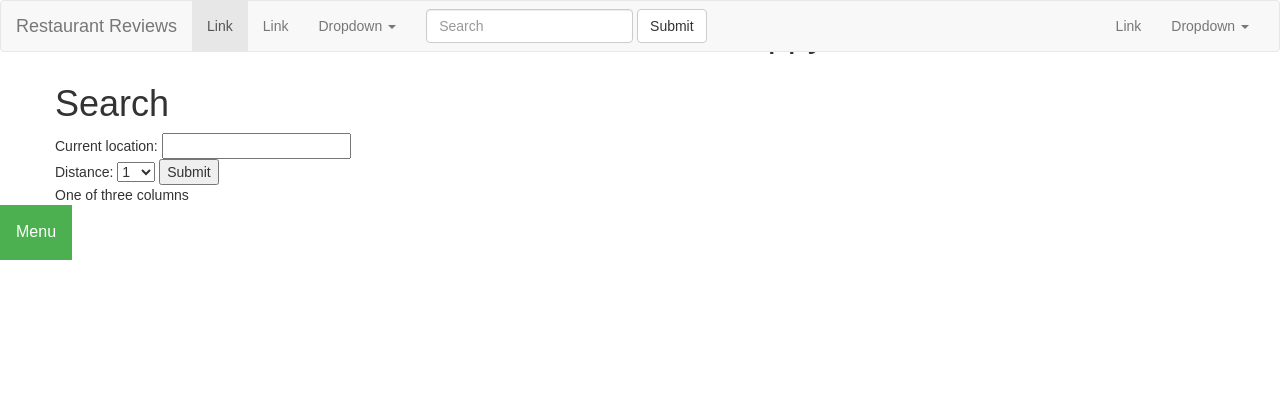
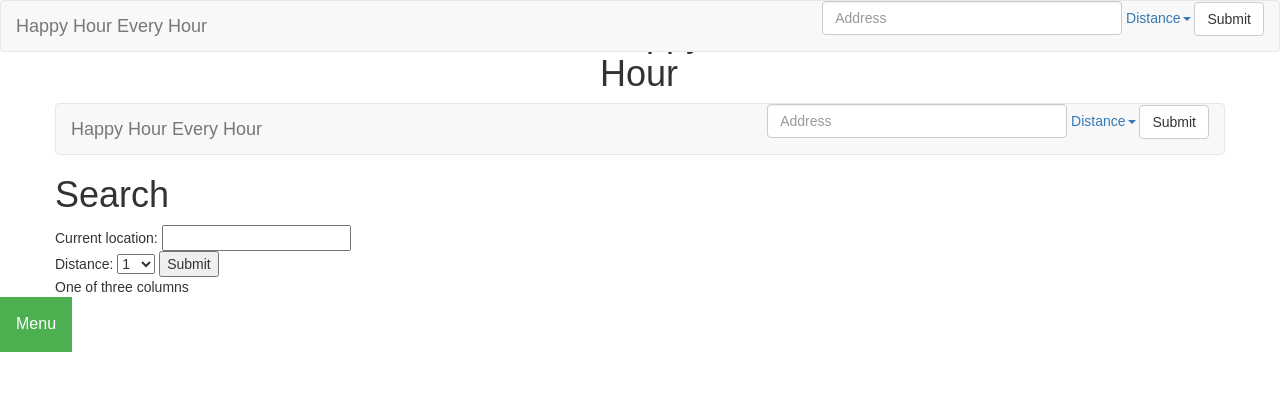
Before and after one commit to tritran206/happyhour, a Django app: template apps/happy_hour_app/templates/happy_hour_app/index.html in a window 1280 px wide. Shown: the top 420 px of the page. Run offline with Django 3.2, Linux system fonts and the light colour scheme; the template is opened without the code that fills it, so the values that code supplies are empty; parts of the project's set-up code (start-up, migrations or seed data) failed here and were passed over; some libraries are stand-ins or nearby versions.

Commit message:
connected the backend data to the frontend data

```diff
--- a/apps/happy_hour_app/static/happy_hour_app/js/script.js
+++ b/apps/happy_hour_app/static/happy_hour_app/js/script.js
@@ -1,6 +1,6 @@
 $( document ).ready(function() {
   $('#search-rest').on('submit', function(event){
-    // event.preventDefault();
+    event.preventDefault();
     console.log("form submitted!")  // sanity check
     var data = $('#address_location').val();
     console.log('data = ' + data);
@@ -18,7 +18,8 @@
     $.ajax({
         url : "/search_results", // the endpoint
         type: "get",
-        data : data, // data sent with the post request
+        data : { address_location: data,
+         distance: 1}, // data sent with the post request
 
 
         // handle a successful response
@@ -37,4 +38,22 @@
         }
     });
 };
+
+// var Menu = [{
+// 	"restaurant_id": "aa",
+// 	"restaurant_name": "a",
+// 	"drink_name": "drink",
+// }];
+//
+// console.log(Menu);
+
+
+
+// $.ajax({
+//   dataType: "json",
+//   url: '/search_results',
+//   data: data,
+//   success: success
+// });
+
 });
--- a/apps/happy_hour_app/templates/happy_hour_app/base.html
+++ b/apps/happy_hour_app/templates/happy_hour_app/base.html
@@ -2,7 +2,6 @@
 <html>
 <head>
 <meta charset="utf-8">
-<div span>
 <title> Happy Hour </title>
 <link href="https://fonts.googleapis.com/icon?family=Material+Icons"
       rel="stylesheet">
@@ -29,6 +28,8 @@
     <script type="text/javascript" src="{% static "happy_hour_app/js/script.js" %}">
 
     </script>
-
+    <!-- <script type=text/javascript>
+        $SCRIPT_ROOT = {{ request.script_root}};
+      </script> -->
     </body>
     </html>
--- a/apps/happy_hour_app/templates/happy_hour_app/index.html
+++ b/apps/happy_hour_app/templates/happy_hour_app/index.html
@@ -26,8 +26,7 @@
   </div>
 </div>
 
-  </head>
-  <body>
+
 
 
 
--- a/apps/happy_hour_app/templates/happy_hour_app/navbar.html
+++ b/apps/happy_hour_app/templates/happy_hour_app/navbar.html
@@ -10,46 +10,40 @@
         <span class="icon-bar"></span>
         <span class="icon-bar"></span>
       </button>
-      <a class="navbar-brand" href="#">Restaurant Reviews</a>
+      <a class="navbar-brand" href="#">Happy Hour Every Hour</a>
     </div>
 
     <!-- Collect the nav links, forms, and other content for toggling -->
     <div class="collapse navbar-collapse" id="bs-example-navbar-collapse-1">
-      <ul class="nav navbar-nav">
+      <!-- <ul class="nav navbar-nav">
         <li class="active"><a href="#">Link <span class="sr-only">(current)</span></a></li>
         <li><a href="#">Link</a></li>
+
+      </ul> -->
+      <form  class="navbar-form navbar-left">
+
+      </form>
+      <form id="search-rest" class="navbar-nav navbar-right">
+      <ul>
+
+          <input id="address_location" type="text" class="form-control" style="display: inline-block; width: 300px" placeholder="Address">
+
         <li class="dropdown">
-          <a href="#" class="dropdown-toggle" data-toggle="dropdown" role="button" aria-haspopup="true" aria-expanded="false">Dropdown <span class="caret"></span></a>
+          <a href="#" class="dropdown-toggle" data-toggle="dropdown" role="button" aria-haspopup="true" aria-expanded="false">Distance<span class="caret"></span></a>
           <ul class="dropdown-menu">
-            <li><a href="#">Action</a></li>
-            <li><a href="#">Another action</a></li>
-            <li><a href="#">Something else here</a></li>
-            <li role="separator" class="divider"></li>
-            <li><a href="#">Separated link</a></li>
-            <li role="separator" class="divider"></li>
-            <li><a href="#">One more separated link</a></li>
+            <li><a href="#">1</a></li>
+            <li><a href="#">2</a></li>
+            <li><a href="#">3</a></li>
+            <li><a href="#">4</a></li>
+            <li><a href="#">5</a></li>
           </ul>
         </li>
+        <button type="submit" class="btn btn-default">Submit</button>
+        <!-- <li><a href="#">Link</a></li> -->
+
       </ul>
-      <form class="navbar-form navbar-left">
-        <div class="form-group">
-          <input type="text" class="form-control" placeholder="Search">
-        </div>
-        <button type="submit" class="btn btn-default">Submit</button>
-      </form>
-      <ul class="nav navbar-nav navbar-right">
-        <li><a href="#">Link</a></li>
-        <li class="dropdown">
-          <a href="#" class="dropdown-toggle" data-toggle="dropdown" role="button" aria-haspopup="true" aria-expanded="false">Dropdown <span class="caret"></span></a>
-          <ul class="dropdown-menu">
-            <li><a href="#">Action</a></li>
-            <li><a href="#">Another action</a></li>
-            <li><a href="#">Something else here</a></li>
-            <li role="separator" class="divider"></li>
-            <li><a href="#">Separated link</a></li>
-          </ul>
-        </li>
-      </ul>
+    </form>
+
     </div><!-- /.navbar-collapse -->
   </div><!-- /.container-fluid -->
 </nav>
--- a/apps/happy_hour_app/templates/happy_hour_app/search_form.html
+++ b/apps/happy_hour_app/templates/happy_hour_app/search_form.html
@@ -1,14 +1,7 @@
-<!DOCTYPE html>
-<html>
-  <head>
-    {% load static %}
-    <link rel="stylesheet" type="text/css" href="{% static 'happy_hour_app/css/style.css' %}" media="screen" title="no title"  charset="utf-8">
-    <meta charset="utf-8">
-    <title>Search Menus</title>
-  </head>
-  <body>
+{% extends "happy_hour_app/base.html" %}
+{% block content %}
     <h1>Search</h1>
-    <form action="/search_results" method="get" id="search-rest">
+    <form action="/search" method="get" id="search-rest">
 
       Current location: <input type="text" name="address_location" id="address_location"><br> </input>
       Distance:
@@ -22,5 +15,4 @@
       <input type="Submit" value="Submit">
 
     </form>
-  </body>
-</html>
+{% endblock %}
--- a/apps/happy_hour_app/urls.py
+++ b/apps/happy_hour_app/urls.py
@@ -3,6 +3,7 @@
 
 urlpatterns = [
     url(r'^$', views.index),
+    url(r'^search$', views.search, name="search"),
     url(r'^search_results$', views.results, name="search_results"),
     url(r'restaurant/(?P<restaurant_id>\d+)/$', views.restaurant, name="restaurant")
 ]
--- a/apps/happy_hour_app/views.py
+++ b/apps/happy_hour_app/views.py
@@ -19,6 +19,9 @@
     print(JSON_Data)
 
     return JsonResponse(JSON_Data, safe=False)
+
+def search(request):
+    return render(request, 'happy_hour_app/json.html')
 
 def restaurant(request, restaurant_id):
 
```
Also changed, not shown: apps/happy_hour_app/templates/happy_hour_app/json.html (+8 -31 lines), apps/happy_hour_app/templates/happy_hour_app/restaurant.html (+24 -0 lines).
